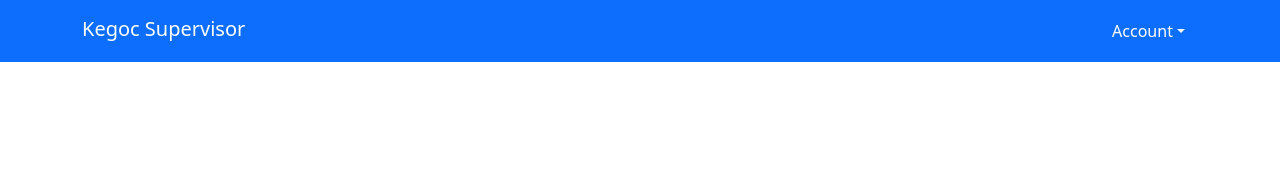
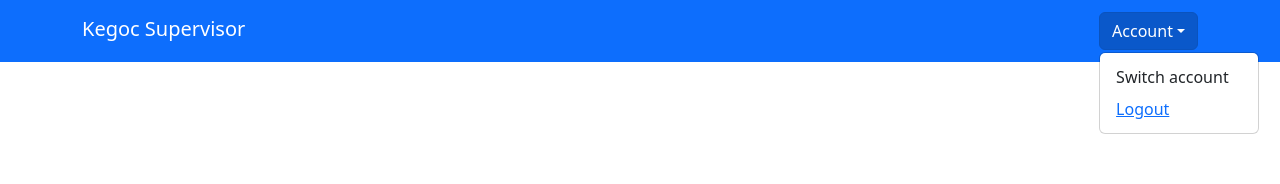
Before and after one commit to diasqazaqbro/kegoc, a React (Create React App) app: page /#/ in a window 1280 px wide. Both pictures are taken after a click on the button "Account". Shown: the top 184 px of the page. Built offline with nearby package versions, Linux system fonts and the light colour scheme.

Commit message:
fix: fix dropdown

```diff
--- a/public/index.html
+++ b/public/index.html
@@ -16,7 +16,9 @@
 <body>
   <noscript>You need to enable JavaScript to run this app.</noscript>
   <div id="root"></div>
-
+  <script src="https://cdn.jsdelivr.net/npm/bootstrap@5.0.2/dist/js/bootstrap.bundle.min.js"
+    integrity="sha384-MrcW6ZMFYlzcLA8Nl+NtUVF0sA7MsXsP1UyJoMp4YLEuNSfAP+JcXn/tWtIaxVXM"
+    crossorigin="anonymous"></script>
 </body>
 
 </html>
--- a/src/components/Header/DropdownComponent.jsx
+++ b/src/components/Header/DropdownComponent.jsx
@@ -1,28 +1,14 @@
+import { Dropdown, DropdownButton } from 'react-bootstrap'
+import { Link } from 'react-router-dom'
+
 function DropdownComponent() {
 	return (
-		<div class='dropdown'>
-			<button
-				class='btn btn-primary dropdown-toggle'
-				type='button'
-				id='dropdownMenuButton'
-				data-mdb-toggle='dropdown'
-				aria-expanded='false'
-			>
-				Account
-			</button>
-			<ul class='dropdown-menu' aria-labelledby='dropdownMenuButton'>
-				<li>
-					<a class='dropdown-item' href='#'>
-						Switch account
-					</a>
-				</li>
-				<li>
-					<a class='dropdown-item' href='#'>
-						Logout
-					</a>
-				</li>
-			</ul>
-		</div>
+		<DropdownButton id='dropdown-basic-button' title='Account'>
+			<Dropdown.Item>Switch account</Dropdown.Item>
+			<Dropdown.Item>
+				<Link to='/'>Logout</Link>
+			</Dropdown.Item>
+		</DropdownButton>
 	)
 }
 
```
